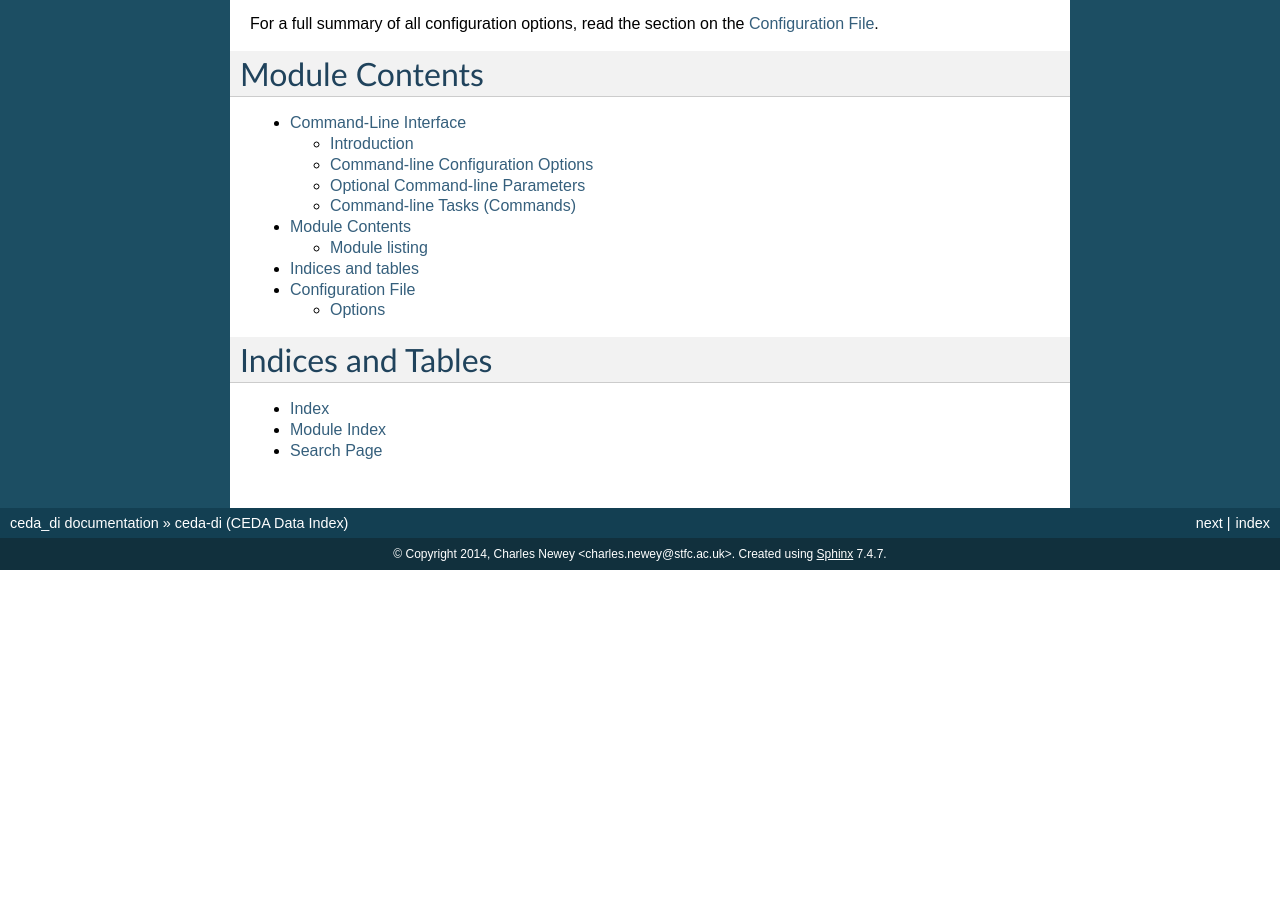
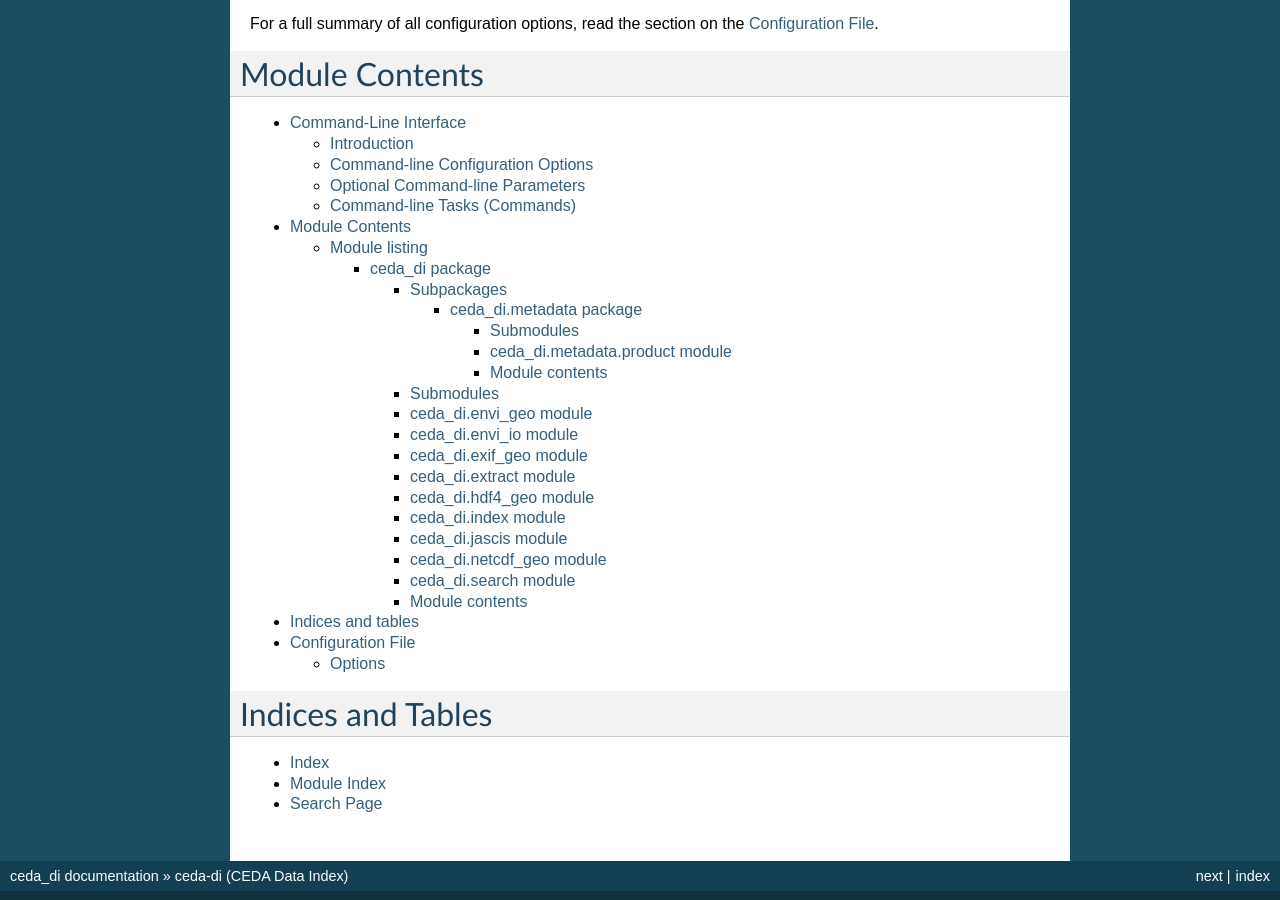
Before and after one commit to cedadev/ceda-di, a Sphinx documentation site: the page built from python/docs/source/index.rst, in a window 1280 px wide and 900 px high, scrolled down 1723 px. Built offline with Sphinx 7.4.7, drawn with Linux system fonts in a browser that asks for light colours; pages that are not in the unit, such as notebooks, are missing from menus; the version number could not be read and is left out; before the commit the page ends 2293 px from its top, so only the background shows below that.

Commit message:
Add missing rst docs

```diff
--- /dev/null
+++ b/python/docs/source/ceda_di.metadata.rst
@@ -0,0 +1,22 @@
+ceda_di.metadata package
+========================
+
+Submodules
+----------
+
+ceda_di.metadata.product module
+-------------------------------
+
+.. automodule:: ceda_di.metadata.product
+    :members:
+    :undoc-members:
+    :show-inheritance:
+
+
+Module contents
+---------------
+
+.. automodule:: ceda_di.metadata
+    :members:
+    :undoc-members:
+    :show-inheritance:
--- /dev/null
+++ b/python/docs/source/ceda_di.rst
@@ -0,0 +1,93 @@
+ceda_di package
+===============
+
+Subpackages
+-----------
+
+.. toctree::
+
+    ceda_di.metadata
+
+Submodules
+----------
+
+ceda_di.envi_geo module
+-----------------------
+
+.. automodule:: ceda_di.envi_geo
+    :members:
+    :undoc-members:
+    :show-inheritance:
+
+ceda_di.envi_io module
+----------------------
+
+.. automodule:: ceda_di.envi_io
+    :members:
+    :undoc-members:
+    :show-inheritance:
+
+ceda_di.exif_geo module
+-----------------------
+
+.. automodule:: ceda_di.exif_geo
+    :members:
+    :undoc-members:
+    :show-inheritance:
+
+ceda_di.extract module
+----------------------
+
+.. automodule:: ceda_di.extract
+    :members:
+    :undoc-members:
+    :show-inheritance:
+
+ceda_di.hdf4_geo module
+-----------------------
+
+.. automodule:: ceda_di.hdf4_geo
+    :members:
+    :undoc-members:
+    :show-inheritance:
+
+ceda_di.index module
+--------------------
+
+.. automodule:: ceda_di.index
+    :members:
+    :undoc-members:
+    :show-inheritance:
+
+ceda_di.jascis module
+---------------------
+
+.. automodule:: ceda_di.jascis
+    :members:
+    :undoc-members:
+    :show-inheritance:
+
+ceda_di.netcdf_geo module
+-------------------------
+
+.. automodule:: ceda_di.netcdf_geo
+    :members:
+    :undoc-members:
+    :show-inheritance:
+
+ceda_di.search module
+---------------------
+
+.. automodule:: ceda_di.search
+    :members:
+    :undoc-members:
+    :show-inheritance:
+
+
+Module contents
+---------------
+
+.. automodule:: ceda_di
+    :members:
+    :undoc-members:
+    :show-inheritance:
--- a/python/docs/source/conf.py
+++ b/python/docs/source/conf.py
@@ -42,6 +42,7 @@ if readthedocs:
             "cartopy.crs",
             "cartopy.feature",
             "elasticsearch.exceptions",
+            "exifread",
             "iris.analysis",
             "iris.coord_systems",
             "iris.cube",
```
Also changed, not shown: python/docs/source/contributing.rst (added, +14 -0 lines), python/docs/source/install.rst (added), 1 other file.
